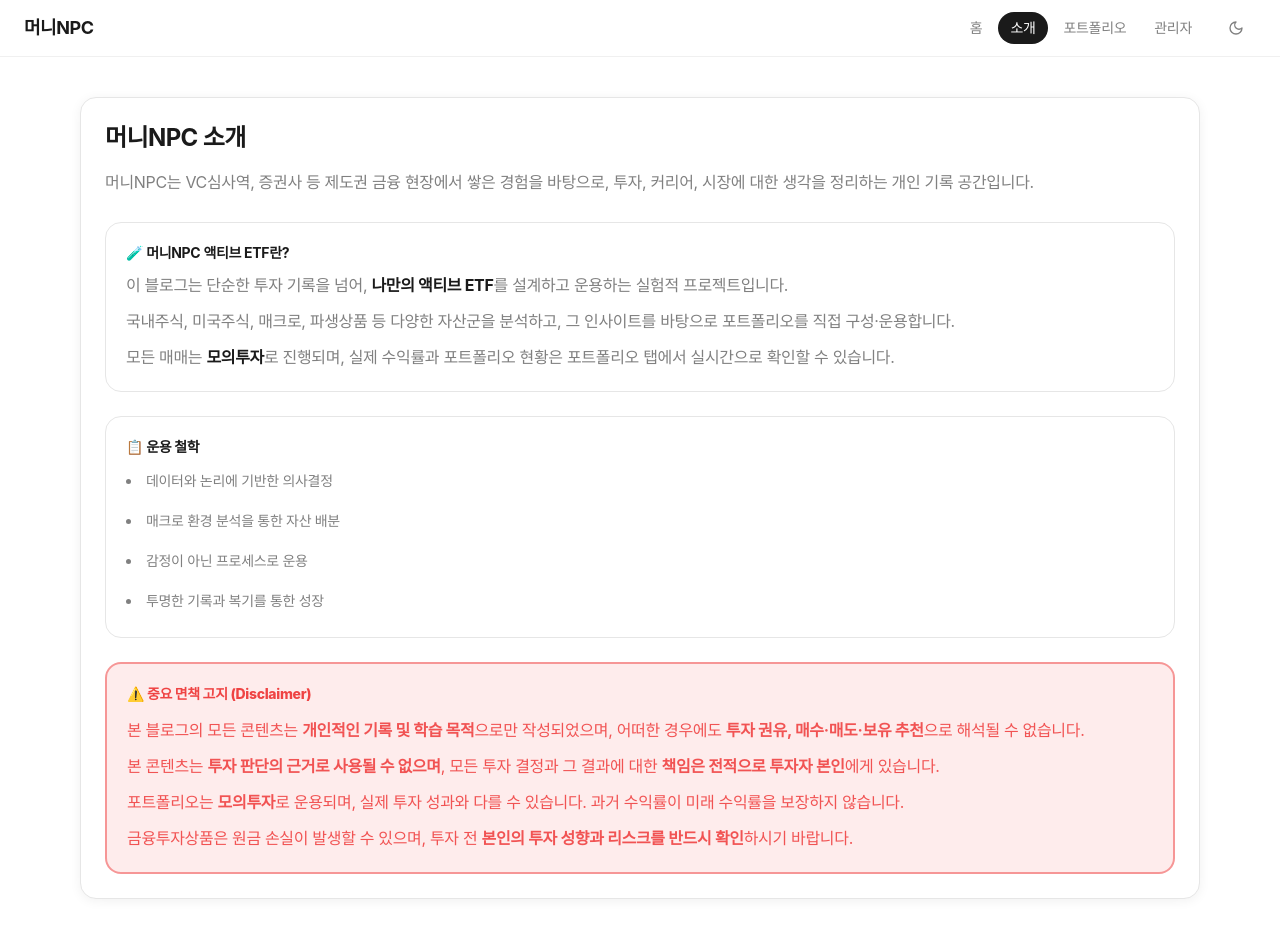
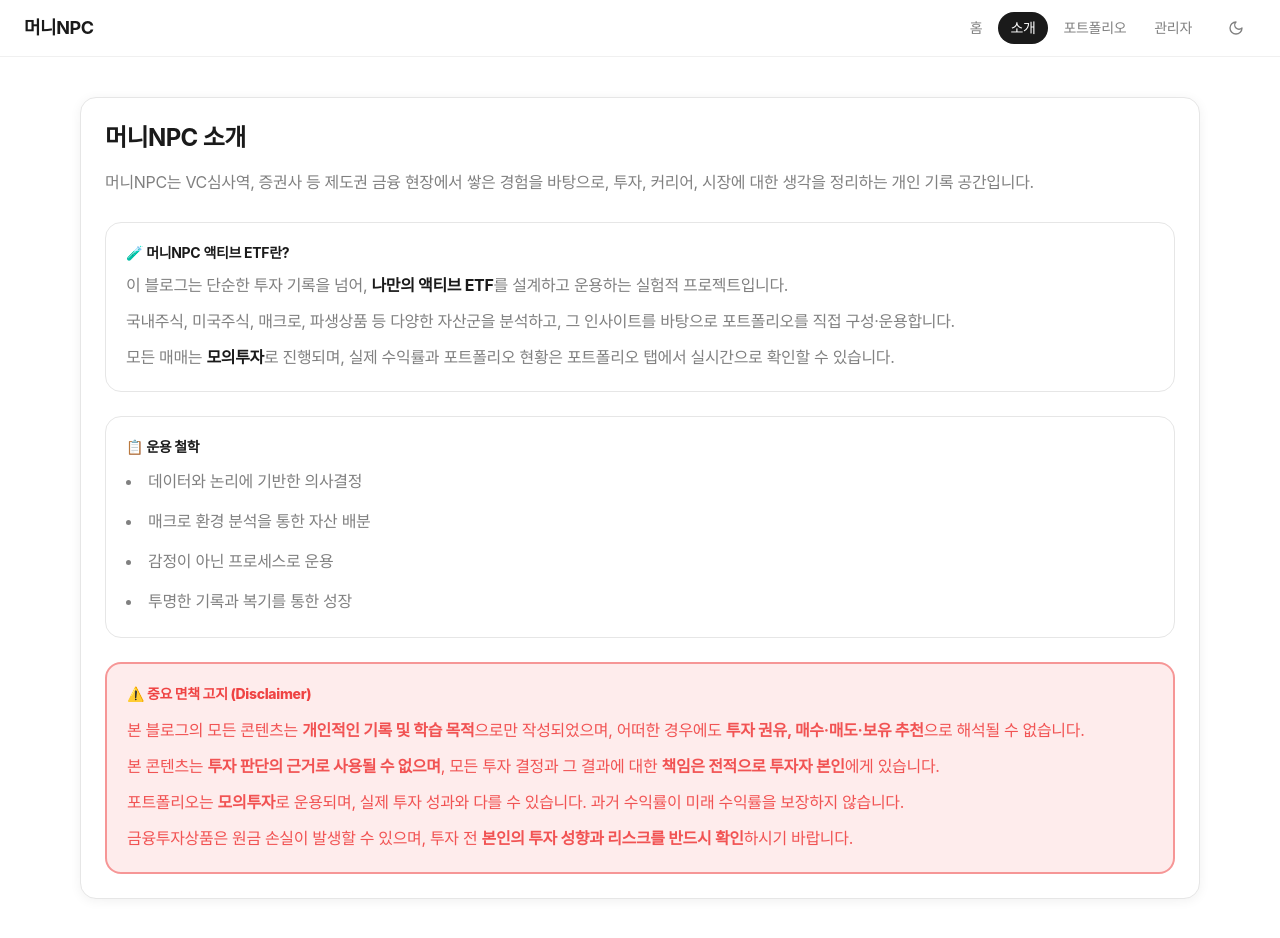
Before and after one commit to shinstory1234-hub/-, a Next.js app: page /about in a window 1280 px wide. Built offline with nearby package versions, Linux system fonts and the light colour scheme.

Commit message:
Update page.tsx

```diff
--- a/app/about/page.tsx
+++ b/app/about/page.tsx
@@ -23,7 +23,7 @@ export default function AboutPage() {
 
           <div className="rounded-lg border border-border bg-surface p-5 space-y-2">
             <p className="text-sm font-bold text-foreground">📋 운용 철학</p>
-            <ul className="text-sm leading-8 text-muted-foreground list-disc list-inside space-y-2">
+            <ul className="text-base leading-8 text-muted-foreground list-disc list-inside space-y-2">
               <li>데이터와 논리에 기반한 의사결정</li>
               <li>매크로 환경 분석을 통한 자산 배분</li>
               <li>감정이 아닌 프로세스로 운용</li>
```
